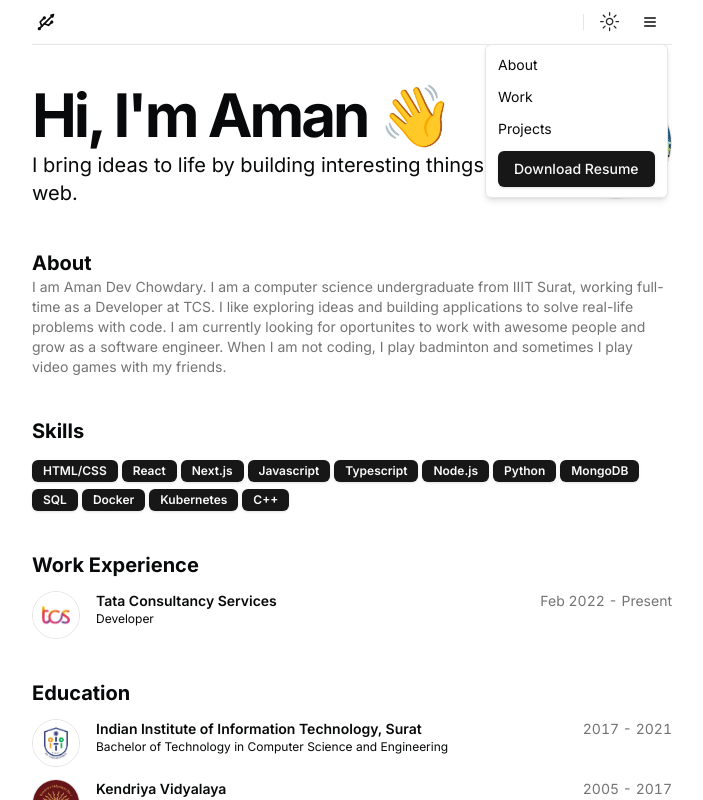
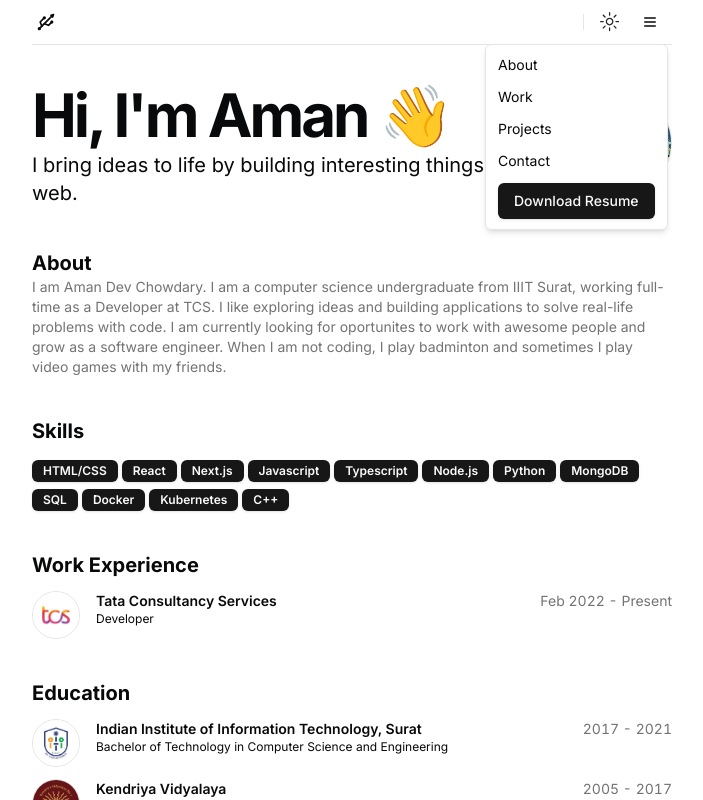
Before and after one commit to AthN3090/athn-portfolio-2.0, a Next.js app: page / in a window 1280 px wide. Both pictures are taken after a click on the button 938 px from the left and 22 px from the top of the page. Shown: the top 800 px of the page, without its empty margins (288-991 px from the left). Built offline with nearby package versions, Linux system fonts and the light colour scheme.

Commit message:
scroll to margin added

```diff
--- a/src/app/page.tsx
+++ b/src/app/page.tsx
@@ -17,9 +17,9 @@
   return (
   <>
   <Navbar />
-  <main className="flex flex-col min-h-[100dvh] space-y-10 py-5">
+  <main className="flex flex-col min-h-[100dvh] space-y-10">
 
-        <section id="hero">
+        <section id="hero" className="mt-5 scroll-mt-16">
           <div className="mx-auto w-full max-w-2xl space-y-8 mt-7">
             <div className="gap-2 flex justify-between">
               <div className="flex-col flex flex-1 space-y-1.5">
@@ -44,7 +44,7 @@
             </div>
           </div>
         </section>
-        <section id="about">
+        <section id="about" className="scroll-mt-16">
           <BlurFade delay={BLUR_FADE_DELAY * 3}>
             <h2 className="text-xl font-bold">About</h2>
           </BlurFade>
@@ -54,7 +54,7 @@
             </Markdown>
           </BlurFade>
         </section>
-        <section id="skills">
+        <section id="skills" className="scroll-mt-16">
           <div className="flex min-h-0 flex-col gap-y-3">
             <BlurFade delay={BLUR_FADE_DELAY * 9}>
               <h2 className="text-xl font-bold">Skills</h2>
@@ -68,7 +68,7 @@
             </div>
           </div>
         </section>
-        <section id="work">
+        <section id="work" className="scroll-mt-16">
           <div className="flex min-h-0 flex-col gap-y-3">
             <BlurFade delay={BLUR_FADE_DELAY * 5}>
               <h2 className="text-xl font-bold">Work Experience</h2>
@@ -93,7 +93,7 @@
             ))}
           </div>
         </section>
-        <section id="education">
+        <section id="education" className="scroll-mt-16">
           <div className="flex min-h-0 flex-col gap-y-3">
             <BlurFade delay={BLUR_FADE_DELAY * 7}>
               <h2 className="text-xl font-bold">Education</h2>
@@ -117,7 +117,7 @@
           </div>
         </section>
 
-        <section id="projects">
+        <section id="projects" className="scroll-mt-16">
           <div className="space-y-12 w-full py-12">
             <BlurFade delay={BLUR_FADE_DELAY * 11}>
               <div className="flex flex-col items-center justify-center space-y-4 text-center">
@@ -201,7 +201,7 @@
             </BlurFade>
           </div>
         </section> */}
-        <section id="contact">
+        <section id="contact" className="scroll-mt-16">
           <div className="grid items-center justify-center gap-4 px-4 text-center md:px-6 w-full py-12">
             <BlurFade delay={BLUR_FADE_DELAY * 16}>
               <div className="space-y-3">
--- a/src/components/navbar.tsx
+++ b/src/components/navbar.tsx
@@ -48,7 +48,7 @@
             </Tooltip>
           </DockIcon>
         ))} */}
-        <Link href={"/#home"} className="flex items-center">
+        <Link href={"/#hero"} className="flex items-center">
           <UsbIcon className="size-5" />
         </Link>
         <div className="flex items-center gap-2">
@@ -92,11 +92,13 @@
 
               </DropdownMenuTrigger>
               <DropdownMenuContent align="end">
+
                 <DropdownMenuItem asChild className="cursor-pointer">
                   <Link href="/#about">About</Link>
                 </DropdownMenuItem>
                 <DropdownMenuItem asChild className="cursor-pointer"><Link href="/#work">Work</Link></DropdownMenuItem>
-                <DropdownMenuItem asChild className="cursor-pointer"><Link href="/#work">Projects</Link></DropdownMenuItem>
+                <DropdownMenuItem asChild className="cursor-pointer"><Link href="/#projects">Projects</Link></DropdownMenuItem>
+                <DropdownMenuItem asChild className="cursor-pointer"><Link href="/#contact">Contact</Link></DropdownMenuItem>
                 <DropdownMenuItem asChild className="cursor-pointer">
                   <a href="/Aman_Dev_Chowdhary_Resume.pdf" target="_blank">
                     <Button className="text-sm">
```
